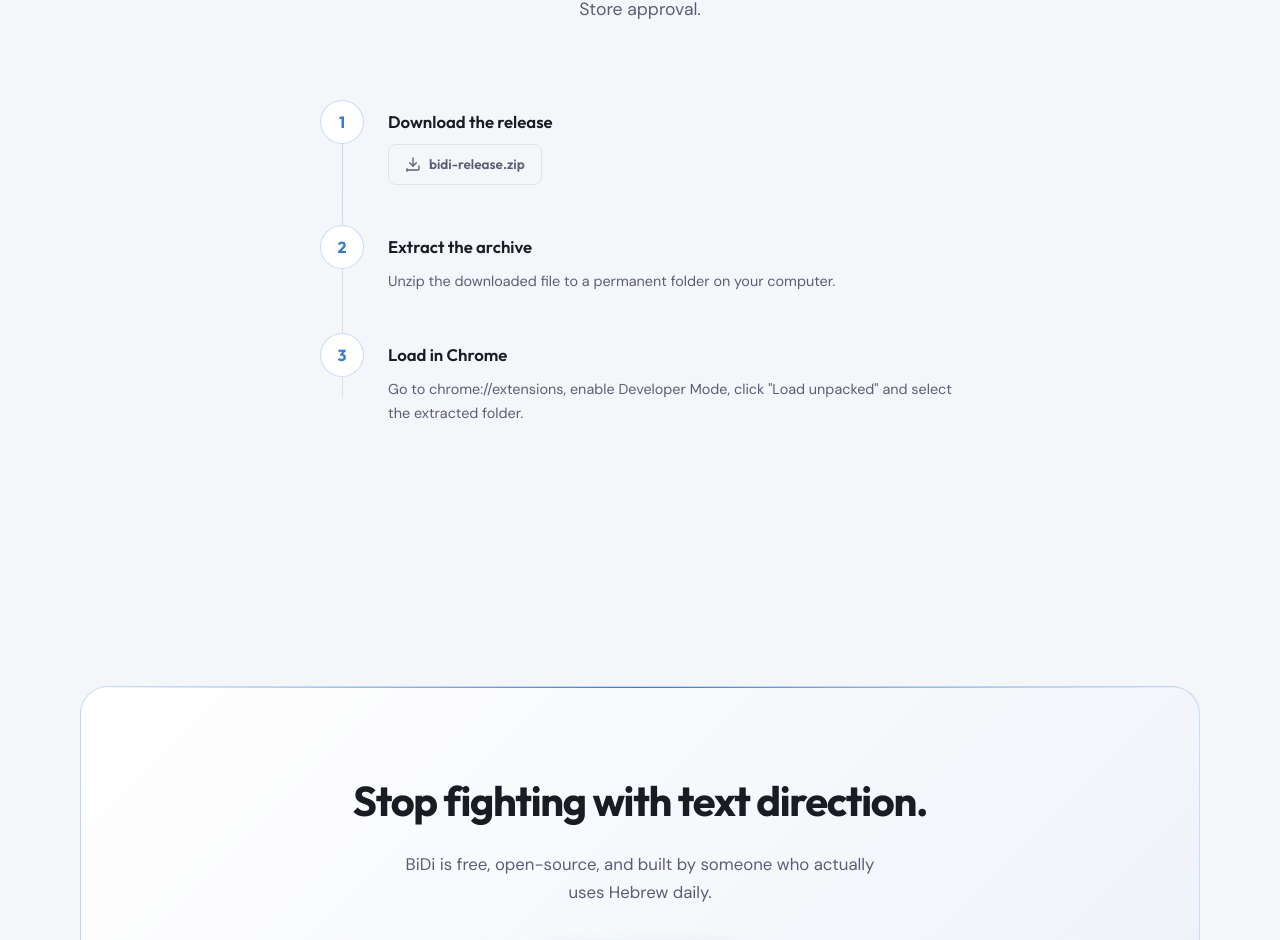
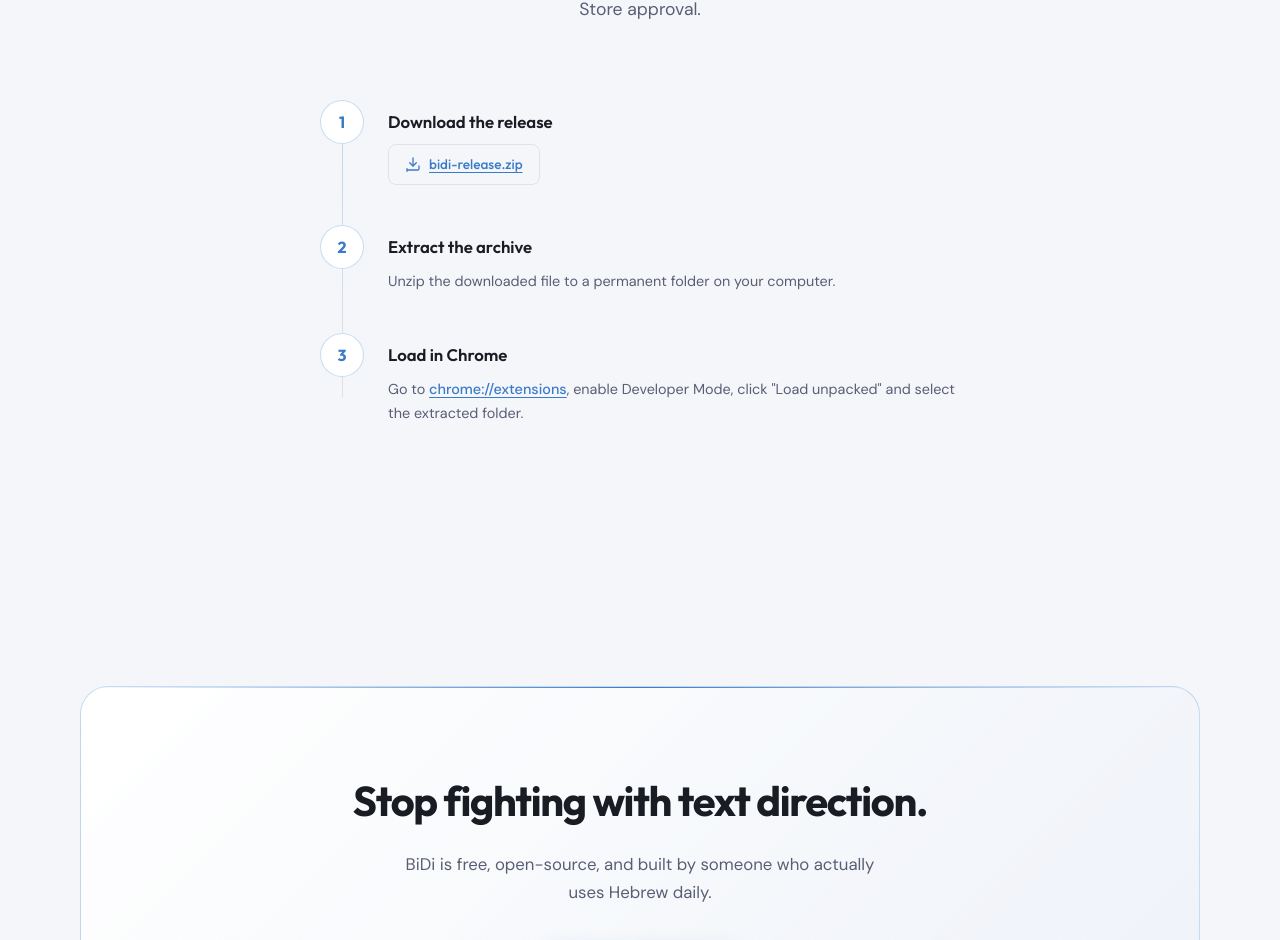
Before and after one commit to ekrako/bidi, a browser extension: page docs/index.html in a window 1280 px wide. Shown: the part 3590-4530 px from the top of the page. Drawn offline with Linux system fonts and the light colour scheme.

Commit message:
Add styling and target blank to chrome extensions link

```diff
--- a/docs/index.html
+++ b/docs/index.html
@@ -226,7 +226,7 @@
               <div class="install__number">3</div>
               <div class="install__detail">
                 <h4 data-en="Load in Chrome" data-he="טען בכרום">Load in Chrome</h4>
-                <p data-html data-en="Go to <a href='chrome://extensions'>chrome://extensions</a>, enable Developer Mode, click &quot;Load unpacked&quot; and select the extracted folder." data-he="עבור ל-<a href='chrome://extensions'>chrome://extensions</a>, הפעל מצב מפתח, לחץ על &quot;טען ללא אריזה&quot; ובחר את התיקייה שחולצה.">Go to <a href="chrome://extensions">chrome://extensions</a>, enable Developer Mode, click "Load unpacked" and select the extracted folder.</p>
+                <p data-html data-en="Go to <a href='chrome://extensions' target='_blank'>chrome://extensions</a>, enable Developer Mode, click &quot;Load unpacked&quot; and select the extracted folder." data-he="עבור ל-<a href='chrome://extensions' target='_blank'>chrome://extensions</a>, הפעל מצב מפתח, לחץ על &quot;טען ללא אריזה&quot; ובחר את התיקייה שחולצה.">Go to <a href="chrome://extensions" target="_blank">chrome://extensions</a>, enable Developer Mode, click "Load unpacked" and select the extracted folder.</p>
               </div>
             </div>
           </div>
--- a/docs/style.css
+++ b/docs/style.css
@@ -1146,6 +1146,18 @@
   margin-top: 4px;
 }
 
+.install__detail a {
+  color: var(--color-primary);
+  text-decoration: underline;
+  text-underline-offset: 3px;
+  font-weight: 500;
+  transition: opacity 0.2s;
+}
+
+.install__detail a:hover {
+  opacity: 0.8;
+}
+
 /* --- CTA Section --- */
 .cta-section {
   position: relative;
--- a/website/style.css
+++ b/website/style.css
@@ -1146,6 +1146,18 @@
   margin-top: 4px;
 }
 
+.install__detail a {
+  color: var(--color-primary);
+  text-decoration: underline;
+  text-underline-offset: 3px;
+  font-weight: 500;
+  transition: opacity 0.2s;
+}
+
+.install__detail a:hover {
+  opacity: 0.8;
+}
+
 /* --- CTA Section --- */
 .cta-section {
   position: relative;
```
Also changed, not shown: website/index.html (+1 -1 lines).
